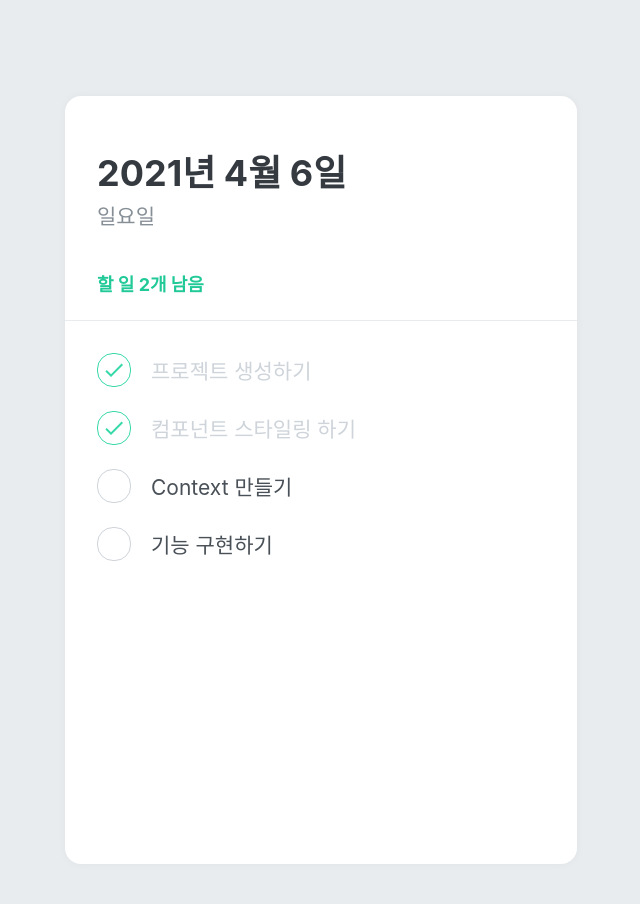
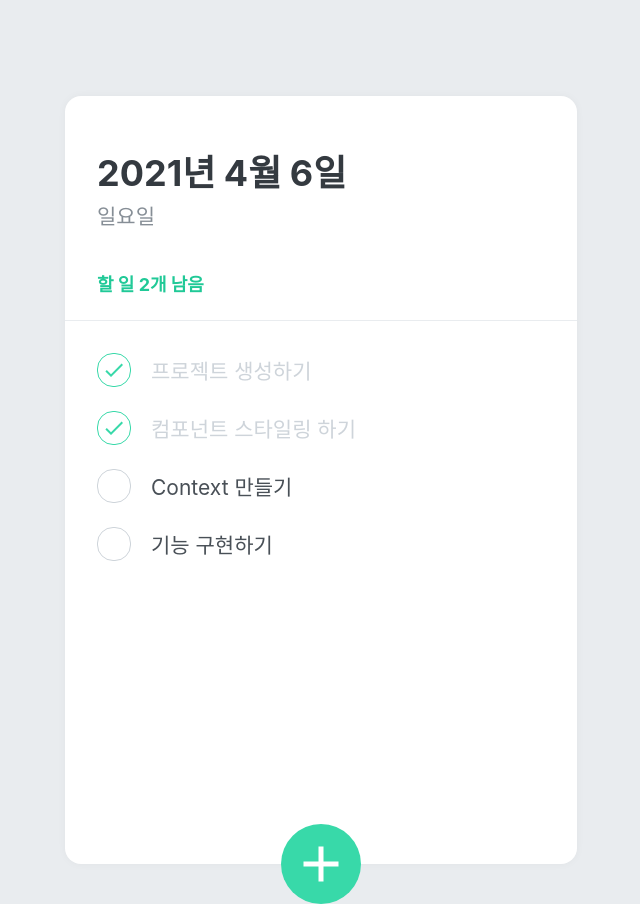
Before and after one commit to jonalong/react_study, a React (Create React App) app in the folder todo/: page / in a window 1280 px wide. Shown: the whole page, without its empty margins (319-959 px from the left). Built offline with nearby package versions, Linux system fonts and the light colour scheme.

Commit message:
input box and add button

```diff
--- a/todo/src/App.js
+++ b/todo/src/App.js
@@ -1,4 +1,5 @@
 import { createGlobalStyle } from 'styled-components';
+import TodoCreate from './components/TodoCreate';
 import TodoHead from './components/TodoHead';
 import TodoList from './components/TodoList';
 import TodoTemplate from './components/TodoTemplate';
@@ -16,6 +17,7 @@
     <TodoTemplate>
       <TodoHead/>
       <TodoList/>
+      <TodoCreate/>
     </TodoTemplate>
     </>
   );
--- /dev/null
+++ b/todo/src/components/TodoCreate.js
@@ -0,0 +1,93 @@
+import React, { useState } from 'react'
+import styled, { css } from 'styled-components';
+import { MdAdd } from 'react-icons/md';
+
+const CircleButton = styled.button`
+  background: #38d9a9;
+  &:hover {
+    background: #63e6be;
+  }
+  &:active {
+    background: #20c997;
+  }
+
+  z-index: 5;
+  cursor: pointer;
+  width: 80px;
+  height: 80px;
+  display: flex;
+  align-items: center;
+  justify-content: center;
+
+  position: absolute;
+  left: 50%;
+  bottom: 0px;
+  transform: translate(-50%, 50%);
+
+  font-size: 60px;
+  color: white;
+  border-radius: 50%;
+
+  border: none;
+  outline: none;
+
+  transition: 0.125s all ease-in;
+
+  ${props => props.open && css`
+    background: #ff6b6b;
+    &:hover {
+      background: #ff8787;
+    }
+    &:active {
+      background: #fa5252;
+    }
+    transform: translate(-50%, 50%) rotate(45deg);
+  `}
+`;
+
+const InsertFormPositioner = styled.div`
+  width: 100%;
+  bottom: 0;
+  left: 0;
+  position: absolute;
+`;
+
+const InsertForm = styled.div`
+  background: #f8f9fa;
+  padding: 32px;
+  padding-bottom: 72px;
+  border-bottom-left-radius: 16px;
+  border-bottom-right-radius: 16px;
+  border-top: 1px solid #e9ecef;
+`;
+
+const Input = styled.input`
+  padding: 12px;
+  border-radius: 4px;
+  border: 1px solid #dee2e6;
+  width: 100%;
+  font-size: 18px;
+  box-sizing: border-box;
+`;
+
+function TodoCreate() {
+  const [open, setOpen] = useState(false);
+  const onToggle = () => setOpen(!open);
+
+  return (
+    <>
+    {open && (
+    <InsertFormPositioner>
+      <InsertForm>
+        <Input placeholder="할 일을 입력 후, Enter를 누르세요" autoFocus />
+      </InsertForm>
+    </InsertFormPositioner>
+    )}
+    <CircleButton onClick={onToggle} open={open}>
+      <MdAdd />
+    </CircleButton>
+    </>
+  )
+}
+
+export default TodoCreate
```
